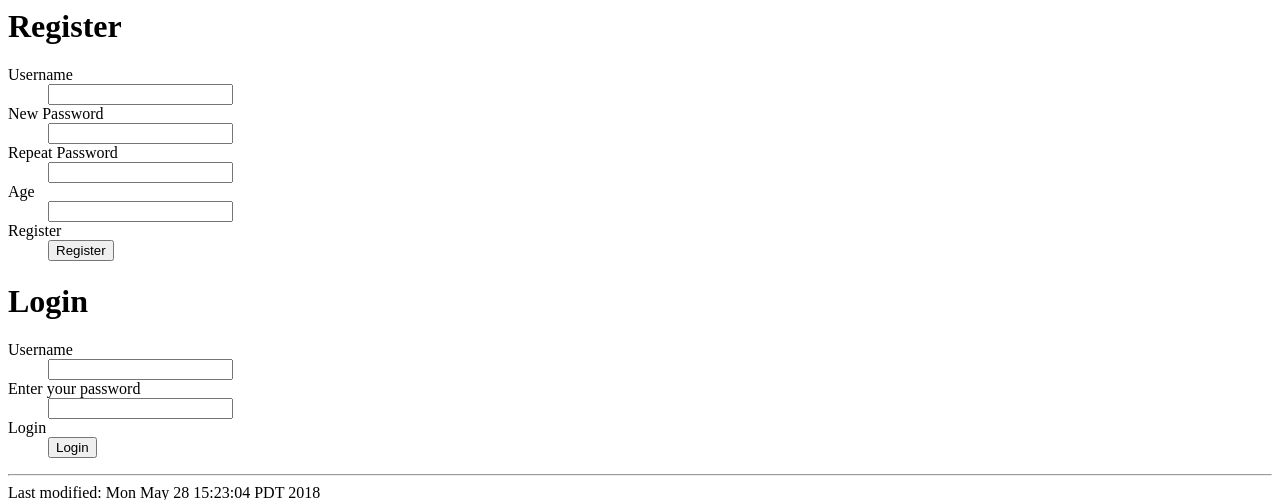
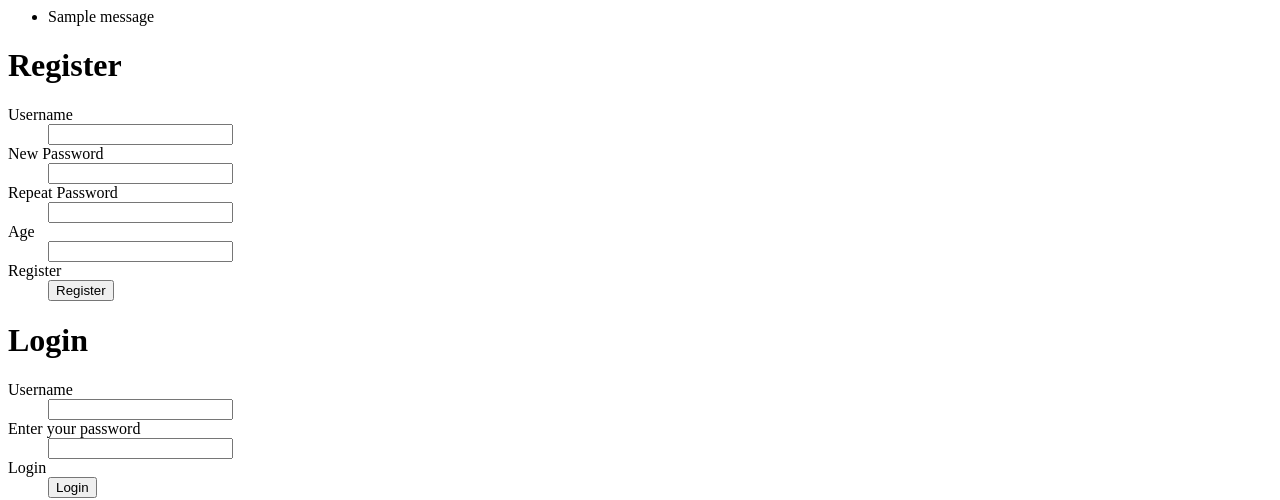
Before and after one commit to qwermish/FlaskForm, a Flask app: page / in a window 1280 px wide. Shown: the top 500 px of the page. Run offline with Flask 2, Linux system fonts and the light colour scheme; tables that the repository leaves empty hold one stand-in row (values such as "Sample post"); one stand-in notice (Sample message) is shown; some libraries are stand-ins or nearby versions.

Commit message:
add flash section to template

```diff
--- a/app.py
+++ b/app.py
@@ -54,9 +54,7 @@ def login():
     login_form = LoginForm()
 
     if request.method=="POST" and login_form.validate_on_submit():
-        print 'validated'
         user = db.session.query(User).filter_by(username=login_form.username.data).first()
-        print user
         if user is None or (user.password != login_form.password.data):
             flash('Invalid username or password')
             return redirect(url_for('index'))
--- a/templates/index2.html
+++ b/templates/index2.html
@@ -4,6 +4,15 @@
 </head>
 {% from "_formhelpers.html" import render_field %}
 <body>
+{% with messages = get_flashed_messages() %}
+  {% if messages %}
+    <ul class=flashes>
+    {% for message in messages %}
+      <li>{{ message }}</li>
+    {% endfor %}
+    </ul>
+  {% endif %}
+{% endwith %}
 <h1>Register</h1>
 <form action="{{ url_for('register') }}" method="post">
 {{ register_form.csrf_token }}
@@ -30,5 +39,5 @@
 
 <hr>
 <address></address>
-<!-- hhmts start -->Last modified: Mon May 28 15:23:04 PDT 2018 <!-- hhmts end -->
+<!-- hhmts start -->Last modified: Mon May 28 20:30:47 PDT 2018 <!-- hhmts end -->
 </body> </html>
```
